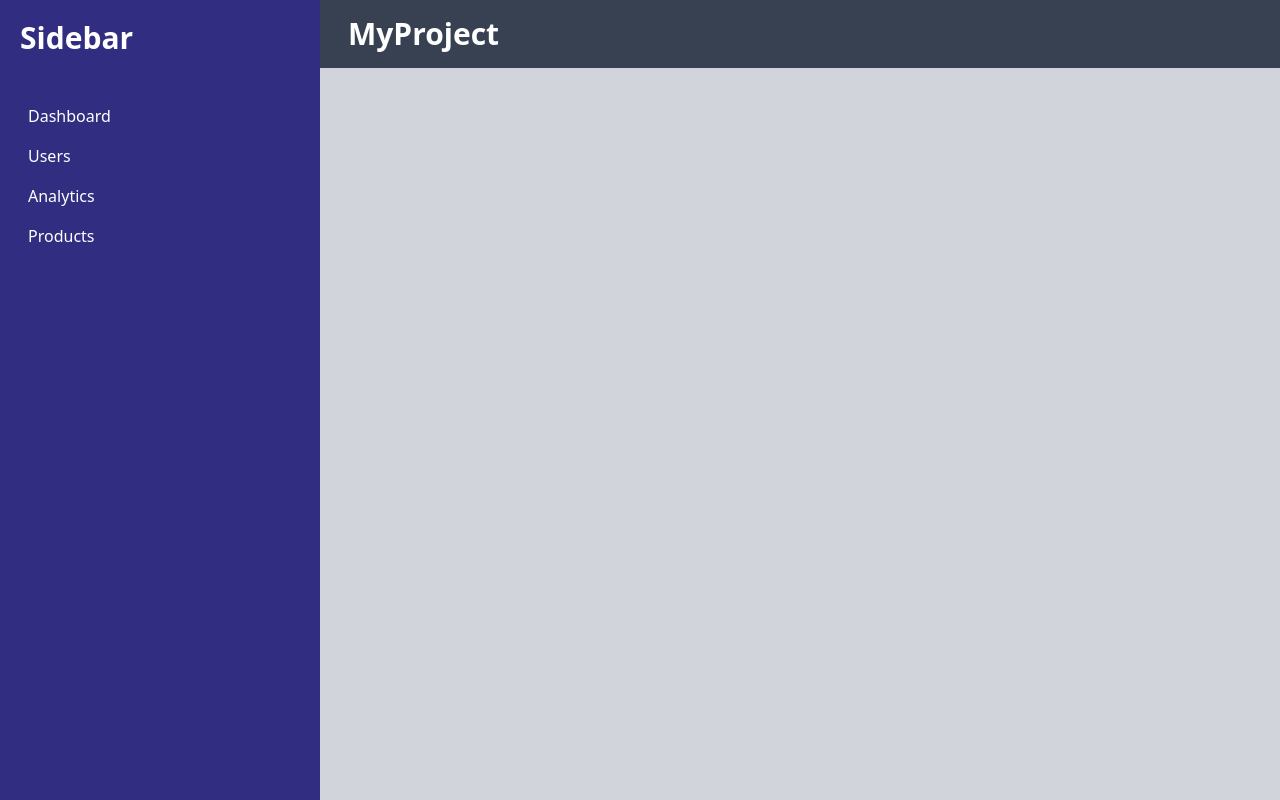
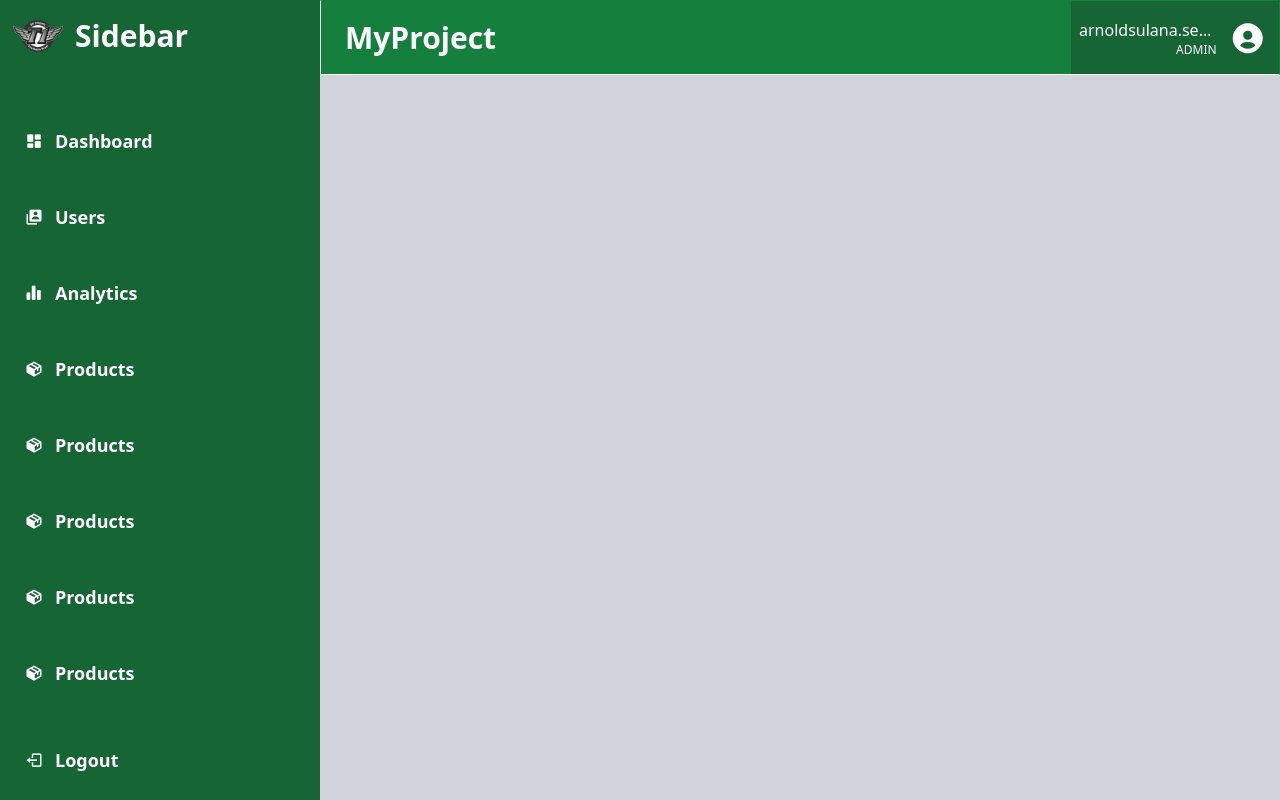
Before and after one commit to seavnold/project-with-tailwind, a PHP site: page /tools/admin/dashboard.php in a window 1280 px wide. Run offline with PHP 8.4, Linux system fonts and the light colour scheme.

Commit message:
side navigation and header done.

```diff
--- a/components/header.php
+++ b/components/header.php
@@ -1,14 +1,27 @@
 <div class="relative z-0 lg:flex-grow">
-    <header class="flex bg-gray-700 text-white items-center px-3">
+    <header class="h-[75px] bg-green-700 border-solid border border-green-700 lg:border-l-white border-b-white text-white">
+        <div class="flex items-center justify-between h-full">
+            <div class="flex items-center h-full ml-3">
                 <button
-        class="p-2 focus:outline-none focus:bg-gray-600 hover:bg-gray-600 rounded-md lg:hidden"
+                class="focus:outline-none focus:bg-green-900 hover:bg-green-900 rounded-md lg:hidden p-1"
                 @click="open = true">
-            <svg xmlns="http://www.w3.org/2000/svg" width="32" height="32" fill="currentColor" class="bi bi-list" viewBox="0 0 16 16">
+                    <svg xmlns="http://www.w3.org/2000/svg" class="fill-current h-8 w-8 bi bi-list" viewBox="0 0 16 16">
                         <path fill-rule="evenodd" d="M2.5 12a.5.5 0 0 1 .5-.5h10a.5.5 0 0 1 0 1H3a.5.5 0 0 1-.5-.5zm0-4a.5.5 0 0 1 .5-.5h10a.5.5 0 0 1 0 1H3a.5.5 0 0 1-.5-.5zm0-4a.5.5 0 0 1 .5-.5h10a.5.5 0 0 1 0 1H3a.5.5 0 0 1-.5-.5z"/>
                     </svg>
                 </button>
-        <span class="block text-2xl sm:text-3xl font-bold p-4">
+                <span class="text-2xl sm:text-3xl font-bold px-3">
                     MyProject
                 </span>
+            </div>
+            <div class="flex items-center justify-end h-full w-52">
+                <div class="mobile:hidden tablet:flex laptop:flex desktop:flex large-screen:flex justify-center items-end flex-col h-full w-7/10 pl-2 bg-green-800">
+                    <span class="font-medium text-end lowercase large-screen:text-lg truncate w-full">arnoldsulana.seaversity@gmail.com</span>
+                    <span class="uppercase text-xs">admin</span>
+                </div>
+                <div class="flex justify-center items-center h-full w-3/10 text-4xl bg-green-800">
+                    <i class='bx bxs-user-circle'></i>
+                </div>
+            </div>
+        </div>
     </header>
 </div>
--- a/components/sidebar.php
+++ b/components/sidebar.php
@@ -1,26 +1,78 @@
-<nav
-class="absolute inset-0 transform lg:transform-none lg:opacity-100 duration-300 -translate-x-full lg:relative z-10 h-screen w-80 bg-indigo-900 text-white p-3"
+<nav class="absolute inset-0 transform large-screen:transform-none large-screen:opacity-100 desktop:transform-none desktop:opacity-100 laptop:transform-none laptop:opacity-100 duration-300 -translate-x-full large-screen:relative desktop:relative laptop:relative z-10 h-screen w-80 bg-green-800 border-solid border large-screen:border-green-800 desktop:border-green-800 laptop:border-green-800 tablet:border-r-white tablet:border-y-green-800 tablet:border-l-green-800 mobile:border-r-white mobile:border-y-green-800 mobile:border-l-green-800 text-white"
 :class="{'translate-x-0 ease-in opacity-100':open === true, '-translate-x-full ease-out opacity-0':open === false}">
-    <div class="flex justify-between">
-        <span class="font-bold text-2xl sm:text-3xl p-2">Sidebar</span>
+    <div class="flex items-center justify-between px-3">
+        <div class="flex items-center filter grayscale hover:filter-none cursor-pointer">
+            <span><img src="../assets/img/sktt1.png" alt="logo" class="object-contain h-logo w-logo"></span>
+            <span class="block text-2xl sm:text-3xl font-bold py-[16.8px] px-3">
+                Sidebar
+            </span>
+        </div>
         <button
-        class="text-white p-2 focus:outline-none focus:bg-indigo-800 hover:bg-indigo-800 rounded-md lg:hidden"
+        class="text-white p-2 focus:outline-none focus:bg-green-900 hover:bg-green-900 rounded-md laptop:hidden desktop:hidden large-screen:hidden"
         @click="open = false">
             <svg xmlns="http://www.w3.org/2000/svg" width="24" height="24" style="fill: rgba(255,255,255);transform: ;msFilter:;"><path d="M13.939 4.939 6.879 12l7.06 7.061 2.122-2.122L11.121 12l4.94-4.939z"></path></svg>
         </button>
     </div>
-    <ul class="mt-8">
+    <div class="flex flex-col items-start justify-between h-[calc(100vh_-_73px)] w-full">
+        <ul class="menus mt-8 overflow-y-scroll scroll-smooth h-[610px] scrollbar w-full">
             <li>
-            <a href="#" class="block px-4 py-2 hover:bg-indigo-800 rounded-md">Dashboard</a>
+                <a href="#">
+                    <i class='bx bxs-dashboard'></i>
+                    <span>Dashboard</span>
+                </a>
             </li>
             <li>
-            <a href="#" class="block px-4 py-2 hover:bg-indigo-800 rounded-md">Users</a>
+                <a href="#">
+                    <i class='bx bxs-user-account'></i>
+                    <span>Users</span>
+                </a>
             </li>
             <li>
-            <a href="#" class="block px-4 py-2 hover:bg-indigo-800 rounded-md">Analytics</a>
+                <a href="#">
+                    <i class='bx bxs-bar-chart-alt-2'></i>
+                    <span>Analytics</span>
+                </a>
             </li>
             <li>
-            <a href="#" class="block px-4 py-2 hover:bg-indigo-800 rounded-md">Products</a>
+                <a href="#">
+                    <i class='bx bxs-package'></i>
+                    <span>Products</span>
+                </a>
+            </li>
+            <li>
+                <a href="#">
+                    <i class='bx bxs-package'></i>
+                    <span>Products</span>
+                </a>
+            </li>
+            <li>
+                <a href="#">
+                    <i class='bx bxs-package'></i>
+                    <span>Products</span>
+                </a>
+            </li>
+            <li>
+                <a href="#">
+                    <i class='bx bxs-package'></i>
+                    <span>Products</span>
+                </a>
+            </li>
+            <li>
+                <a href="#">
+                    <i class='bx bxs-package'></i>
+                    <span>Products</span>
+                </a>
+            </li>
+            <li>
+                <a href="#">
+                    <i class='bx bxs-package'></i>
+                    <span>Products</span>
+                </a>
             </li>
         </ul>
+        <button class="logout">
+            <i class='bx bx-log-out'></i>
+            <span>Logout</span>
+        </button>
+    </div>
 </nav>
--- a/dist/output.css
+++ b/dist/output.css
@@ -556,38 +556,34 @@ body {
   --tw-backdrop-sepia:  ;
 }
 
-.container {
-  width: 100%;
+.menus a,  .logout {
+  display: flex;
+  align-items: center;
+  --tw-border-opacity: 1;
+  border-color: rgb(22 101 52 / var(--tw-border-opacity));
+  padding: 1.5rem;
+  font-size: 1.125rem;
+  line-height: 1.75rem;
+  font-weight: 600;
 }
 
-@media (min-width: 640px) {
-  .container {
-    max-width: 640px;
-  }
+.menus a:hover,  .logout:hover {
+  border-left-width: 2px;
+  border-style: solid;
+  --tw-border-opacity: 1;
+  border-left-color: rgb(255 255 255 / var(--tw-border-opacity));
+  --tw-bg-opacity: 1;
+  background-color: rgb(20 83 45 / var(--tw-bg-opacity));
+  --tw-text-opacity: 1;
+  color: rgb(255 255 255 / var(--tw-text-opacity));
 }
 
-@media (min-width: 768px) {
-  .container {
-    max-width: 768px;
-  }
+.menus span,  .logout span {
+  padding-left: 0.75rem;
 }
 
-@media (min-width: 1024px) {
-  .container {
-    max-width: 1024px;
-  }
-}
-
-@media (min-width: 1280px) {
-  .container {
-    max-width: 1280px;
-  }
-}
-
-@media (min-width: 1536px) {
-  .container {
-    max-width: 1536px;
-  }
+.logout {
+  width: 100%;
 }
 
 .absolute {
@@ -613,8 +609,16 @@ body {
   z-index: 10;
 }
 
+.ml-5 {
+  margin-left: 1.25rem;
+}
+
 .mt-8 {
   margin-top: 2rem;
+}
+
+.ml-3 {
+  margin-left: 0.75rem;
 }
 
 .block {
@@ -625,36 +629,64 @@ body {
   display: flex;
 }
 
+.h-\[75px\] {
+  height: 75px;
+}
+
+.h-full {
+  height: 100%;
+}
+
+.h-8 {
+  height: 2rem;
+}
+
 .h-screen {
   height: 100vh;
 }
 
-.h-16 {
-  height: 4rem;
+.h-logo {
+  height: 50px;
+}
+
+.h-\[calc\(100vh_-_73px\)\] {
+  height: calc(100vh - 73px);
+}
+
+.h-\[610px\] {
+  height: 610px;
 }
 
 .min-h-screen {
   min-height: 100vh;
 }
 
-.w-48 {
-  width: 12rem;
+.w-8 {
+  width: 2rem;
 }
 
-.w-64 {
-  width: 16rem;
+.w-52 {
+  width: 13rem;
 }
 
-.w-screen {
-  width: 100vw;
+.w-7\/10 {
+  width: 70%;
 }
 
-.w-16 {
-  width: 4rem;
+.w-full {
+  width: 100%;
+}
+
+.w-3\/10 {
+  width: 30%;
 }
 
 .w-80 {
   width: 20rem;
+}
+
+.w-logo {
+  width: 50px;
 }
 
 .-translate-x-full {
@@ -671,58 +703,122 @@ body {
   transform: translate(var(--tw-translate-x), var(--tw-translate-y)) rotate(var(--tw-rotate)) skewX(var(--tw-skew-x)) skewY(var(--tw-skew-y)) scaleX(var(--tw-scale-x)) scaleY(var(--tw-scale-y));
 }
 
+.cursor-pointer {
+  cursor: pointer;
+}
+
+.flex-col {
+  flex-direction: column;
+}
+
+.items-start {
+  align-items: flex-start;
+}
+
+.items-end {
+  align-items: flex-end;
+}
+
 .items-center {
   align-items: center;
+}
+
+.justify-end {
+  justify-content: flex-end;
+}
+
+.justify-center {
+  justify-content: center;
 }
 
 .justify-between {
   justify-content: space-between;
 }
 
+.overflow-y-scroll {
+  overflow-y: scroll;
+}
+
+.scroll-smooth {
+  scroll-behavior: smooth;
+}
+
+.truncate {
+  overflow: hidden;
+  text-overflow: ellipsis;
+  white-space: nowrap;
+}
+
 .rounded-md {
   border-radius: 0.375rem;
 }
 
-.bg-gray-700 {
-  --tw-bg-opacity: 1;
-  background-color: rgb(55 65 81 / var(--tw-bg-opacity));
+.border {
+  border-width: 1px;
 }
 
-.bg-indigo-900 {
-  --tw-bg-opacity: 1;
-  background-color: rgb(49 46 129 / var(--tw-bg-opacity));
+.border-solid {
+  border-style: solid;
 }
 
-.p-4 {
-  padding: 1rem;
+.border-green-700 {
+  --tw-border-opacity: 1;
+  border-color: rgb(21 128 61 / var(--tw-border-opacity));
 }
 
-.p-3 {
-  padding: 0.75rem;
+.border-orange-900 {
+  --tw-border-opacity: 1;
+  border-color: rgb(124 45 18 / var(--tw-border-opacity));
+}
+
+.border-b-white {
+  --tw-border-opacity: 1;
+  border-bottom-color: rgb(255 255 255 / var(--tw-border-opacity));
+}
+
+.bg-green-700 {
+  --tw-bg-opacity: 1;
+  background-color: rgb(21 128 61 / var(--tw-bg-opacity));
+}
+
+.bg-green-800 {
+  --tw-bg-opacity: 1;
+  background-color: rgb(22 101 52 / var(--tw-bg-opacity));
+}
+
+.fill-current {
+  fill: currentColor;
+}
+
+.object-contain {
+  -o-object-fit: contain;
+     object-fit: contain;
+}
+
+.p-1 {
+  padding: 0.25rem;
 }
 
 .p-2 {
   padding: 0.5rem;
 }
 
-.px-2 {
-  padding-left: 0.5rem;
-  padding-right: 0.5rem;
-}
-
-.px-4 {
-  padding-left: 1rem;
-  padding-right: 1rem;
-}
-
-.py-2 {
-  padding-top: 0.5rem;
-  padding-bottom: 0.5rem;
-}
-
 .px-3 {
   padding-left: 0.75rem;
   padding-right: 0.75rem;
+}
+
+.py-\[16\.8px\] {
+  padding-top: 16.8px;
+  padding-bottom: 16.8px;
+}
+
+.pl-2 {
+  padding-left: 0.5rem;
+}
+
+.text-end {
+  text-align: end;
 }
 
 .text-3xl {
@@ -735,13 +831,30 @@ body {
   line-height: 2rem;
 }
 
-.text-lg {
-  font-size: 1.125rem;
-  line-height: 1.75rem;
+.text-xs {
+  font-size: 0.75rem;
+  line-height: 1rem;
+}
+
+.text-4xl {
+  font-size: 2.25rem;
+  line-height: 2.5rem;
 }
 
 .font-bold {
   font-weight: 700;
+}
+
+.font-medium {
+  font-weight: 500;
+}
+
+.uppercase {
+  text-transform: uppercase;
+}
+
+.lowercase {
+  text-transform: lowercase;
 }
 
 .text-white {
@@ -767,8 +880,13 @@ body {
   opacity: 0;
 }
 
-.duration-200 {
-  transition-duration: 200ms;
+.grayscale {
+  --tw-grayscale: grayscale(100%);
+  filter: var(--tw-blur) var(--tw-brightness) var(--tw-contrast) var(--tw-grayscale) var(--tw-hue-rotate) var(--tw-invert) var(--tw-saturate) var(--tw-sepia) var(--tw-drop-shadow);
+}
+
+.filter {
+  filter: var(--tw-blur) var(--tw-brightness) var(--tw-contrast) var(--tw-grayscale) var(--tw-hue-rotate) var(--tw-invert) var(--tw-saturate) var(--tw-sepia) var(--tw-drop-shadow);
 }
 
 .duration-300 {
@@ -783,24 +901,36 @@ body {
   transition-timing-function: cubic-bezier(0, 0, 0.2, 1);
 }
 
-.hover\:bg-indigo-800:hover {
-  --tw-bg-opacity: 1;
-  background-color: rgb(55 48 163 / var(--tw-bg-opacity));
+.scrollbar::-webkit-scrollbar {
+  width: 8px;
+  height: 8px;
 }
 
-.hover\:bg-gray-600:hover {
-  --tw-bg-opacity: 1;
-  background-color: rgb(75 85 99 / var(--tw-bg-opacity));
+.scrollbar::-webkit-scrollbar-track {
+  background: #166534;
 }
 
-.focus\:bg-indigo-800:focus {
-  --tw-bg-opacity: 1;
-  background-color: rgb(55 48 163 / var(--tw-bg-opacity));
+.scrollbar::-webkit-scrollbar-thumb {
+  background: #14532d;
+  border: 2px solid #14532d;
 }
 
-.focus\:bg-gray-600:focus {
+.scrollbar::-webkit-scrollbar-thumb:hover {
+  background: #14532d;
+}
+
+.hover\:bg-green-900:hover {
   --tw-bg-opacity: 1;
-  background-color: rgb(75 85 99 / var(--tw-bg-opacity));
+  background-color: rgb(20 83 45 / var(--tw-bg-opacity));
+}
+
+.hover\:filter-none:hover {
+  filter: none;
+}
+
+.focus\:bg-green-900:focus {
+  --tw-bg-opacity: 1;
+  background-color: rgb(20 83 45 / var(--tw-bg-opacity));
 }
 
 .focus\:outline-none:focus {
@@ -816,10 +946,6 @@ body {
 }
 
 @media (min-width: 1024px) {
-  .lg\:relative {
-    position: relative;
-  }
-
   .lg\:flex {
     display: flex;
   }
@@ -832,15 +958,138 @@ body {
     flex-grow: 1;
   }
 
-  .lg\:transform-none {
+  .lg\:border-l-white {
+    --tw-border-opacity: 1;
+    border-left-color: rgb(255 255 255 / var(--tw-border-opacity));
+  }
+}
+
+@media (max-width: 767px) {
+  .mobile\:hidden {
+    display: none;
+  }
+
+  .mobile\:border-y-green-800 {
+    --tw-border-opacity: 1;
+    border-top-color: rgb(22 101 52 / var(--tw-border-opacity));
+    border-bottom-color: rgb(22 101 52 / var(--tw-border-opacity));
+  }
+
+  .mobile\:border-r-white {
+    --tw-border-opacity: 1;
+    border-right-color: rgb(255 255 255 / var(--tw-border-opacity));
+  }
+
+  .mobile\:border-l-green-800 {
+    --tw-border-opacity: 1;
+    border-left-color: rgb(22 101 52 / var(--tw-border-opacity));
+  }
+}
+
+@media (min-width: 768px) and (max-width: 1023px) {
+  .tablet\:flex {
+    display: flex;
+  }
+
+  .tablet\:border-y-green-800 {
+    --tw-border-opacity: 1;
+    border-top-color: rgb(22 101 52 / var(--tw-border-opacity));
+    border-bottom-color: rgb(22 101 52 / var(--tw-border-opacity));
+  }
+
+  .tablet\:border-r-white {
+    --tw-border-opacity: 1;
+    border-right-color: rgb(255 255 255 / var(--tw-border-opacity));
+  }
+
+  .tablet\:border-l-green-800 {
+    --tw-border-opacity: 1;
+    border-left-color: rgb(22 101 52 / var(--tw-border-opacity));
+  }
+}
+
+@media (min-width: 1024px) and (max-width: 1279px) {
+  .laptop\:relative {
+    position: relative;
+  }
+
+  .laptop\:flex {
+    display: flex;
+  }
+
+  .laptop\:hidden {
+    display: none;
+  }
+
+  .laptop\:transform-none {
     transform: none;
   }
 
-  .lg\:opacity-100 {
+  .laptop\:border-green-800 {
+    --tw-border-opacity: 1;
+    border-color: rgb(22 101 52 / var(--tw-border-opacity));
+  }
+
+  .laptop\:opacity-100 {
     opacity: 1;
   }
+}
 
-  .lg\:opacity-10 {
-    opacity: 0.1;
+@media (min-width: 1280px) and (max-width: 1534px) {
+  .desktop\:relative {
+    position: relative;
+  }
+
+  .desktop\:flex {
+    display: flex;
+  }
+
+  .desktop\:hidden {
+    display: none;
+  }
+
+  .desktop\:transform-none {
+    transform: none;
+  }
+
+  .desktop\:border-green-800 {
+    --tw-border-opacity: 1;
+    border-color: rgb(22 101 52 / var(--tw-border-opacity));
+  }
+
+  .desktop\:opacity-100 {
+    opacity: 1;
   }
 }
+
+@media (min-width: 1535px) {
+  .large-screen\:relative {
+    position: relative;
+  }
+
+  .large-screen\:flex {
+    display: flex;
+  }
+
+  .large-screen\:hidden {
+    display: none;
+  }
+
+  .large-screen\:transform-none {
+    transform: none;
+  }
+
+  .large-screen\:border-green-800 {
+    --tw-border-opacity: 1;
+    border-color: rgb(22 101 52 / var(--tw-border-opacity));
+  }
+
+  .large-screen\:text-lg {
+    font-size: 1.125rem;
+    line-height: 1.75rem;
+  }
+
+  .large-screen\:opacity-100 {
+    opacity: 1;
+  }
+}
```
Also changed, not shown: src/input.css (+34 -0 lines), tailwind.config.js (+20 -1 lines), assets/img/sktt1.png (added). Lines whose indentation alone changed are shown as unchanged.
